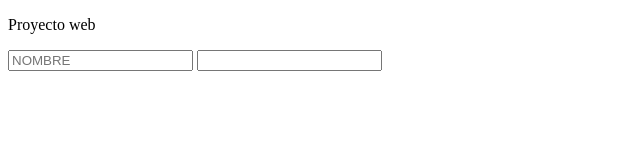
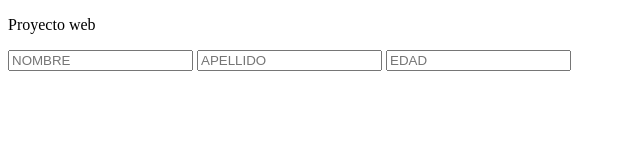
Before and after one commit to celoriopaul/meWeb, a plain HTML site: page index.html in a window 1280 px wide. Shown: the whole page, without its empty margins (0-640 px from the left). Drawn offline with Linux system fonts and the light colour scheme.

Commit message:
Actualizando archivo index y DOM

```diff
--- a/DOM.js
+++ b/DOM.js
@@ -1 +1,2 @@
 const txtName = document.getElementById("text")
+const txtApe = document.getElementById("text_2")
--- a/index.html
+++ b/index.html
@@ -11,7 +11,8 @@
     <p>Proyecto web</p>
 
     <input type="text" name="" id="text" placeholder="NOMBRE">
-    <input type="text" name="" id="text_2">
+    <input type="text" name="" id="text_2" placeholder="APELLIDO">
+    <input type="text" name="" id="text_3" placeholder="EDAD">
 
 </body>
 
```
